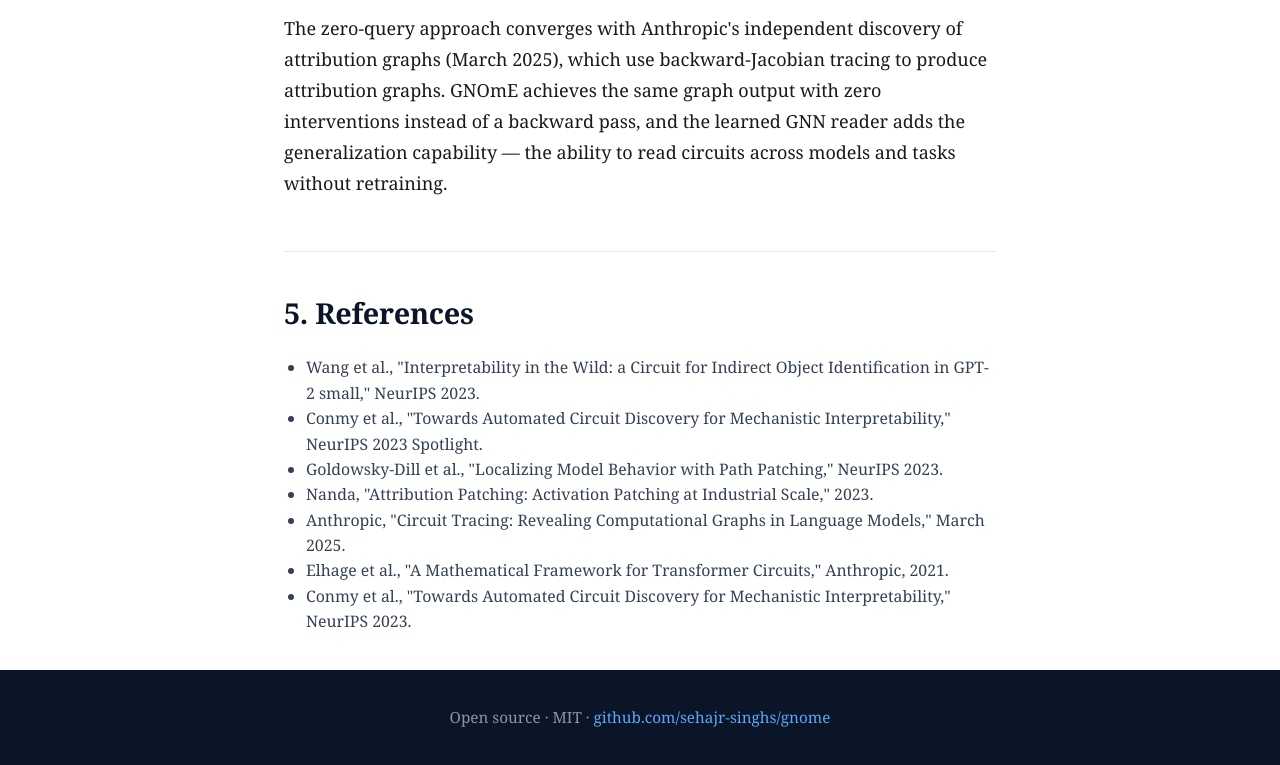
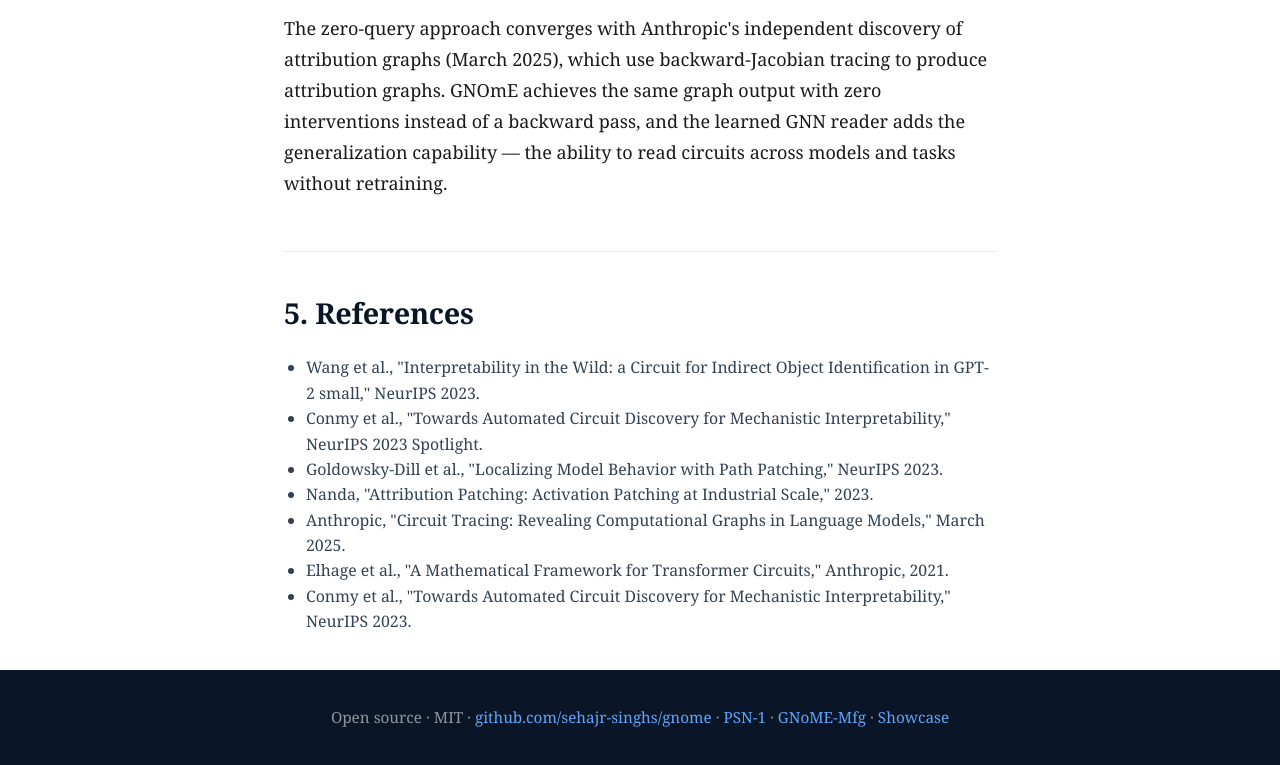
Before and after one commit to sehajr-singhs/gnome, a plain HTML site: page index.html in a window 1280 px wide. Shown: the part 4751-5516 px from the top of the page. Drawn offline with Linux system fonts and the light colour scheme.

Commit message:
Link GNOmE site to PSN-1, GNoME-Mfg, and the combined showcase
Generated with Codebuff 🤖
Co-Authored-By: Codebuff <noreply@codebuff.com>

```diff
--- a/index.html
+++ b/index.html
@@ -151,6 +151,6 @@
 
 </div>
 
-<footer>Open source · MIT · <a href="https://github.com/sehajr-singhs/gnome">github.com/sehajr-singhs/gnome</a></footer>
+<footer>Open source · MIT · <a href="https://github.com/sehajr-singhs/gnome">github.com/sehajr-singhs/gnome</a> · <a href="https://sehajr-singhs.github.io/physrnet/">PSN-1</a> · <a href="https://sehajr-singhs.github.io/gnome-manufacturing/">GNoME-Mfg</a> · <a href="https://sehajr-singhs.github.io/gnome-psn1-nmi/">Showcase</a></footer>
 </body>
 </html>
```
